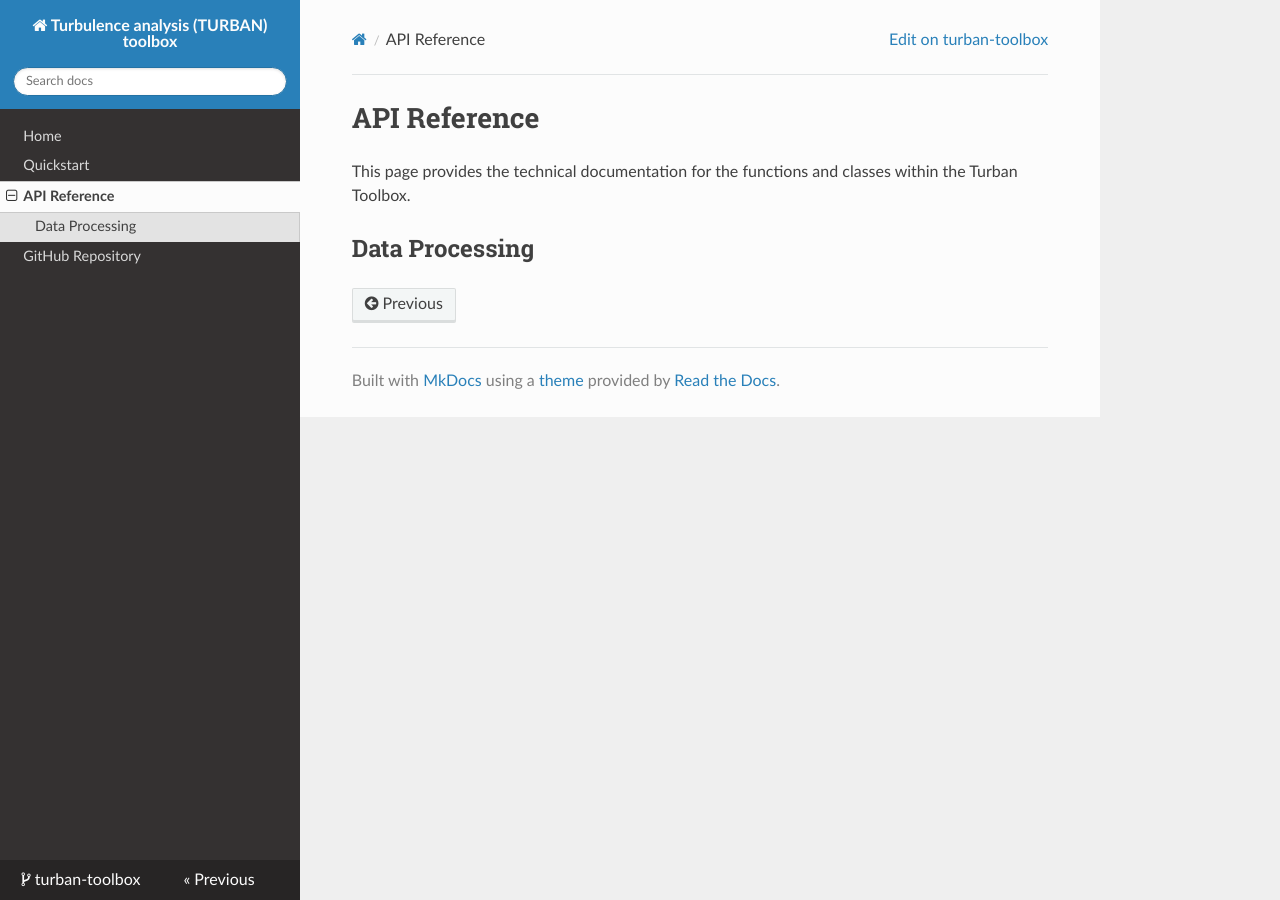
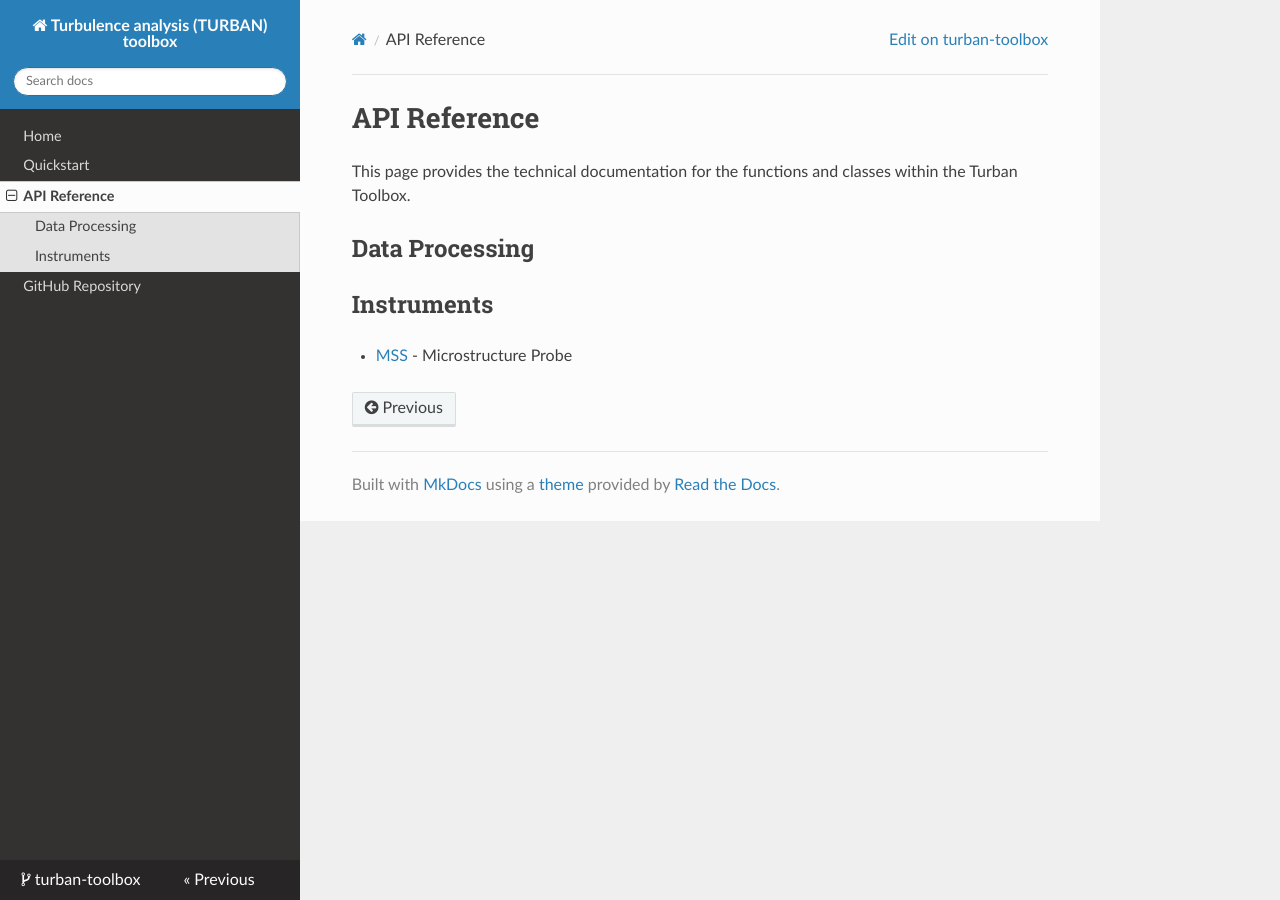
Before and after one commit to turban-toolbox/turban-toolbox, an MkDocs documentation site: the page built from docs/api.md, in a window 1280 px wide. Built offline with MkDocs 1.6.1, drawn with Linux system fonts in a browser that asks for light colours; nearby versions of some CDN libraries.

```diff
--- a/docs/api.md
+++ b/docs/api.md
@@ -4,10 +4,5 @@ This page provides the technical documentation for the functions and classes wit
 
 ## Data Processing
 
-
-<!-- ::: turban.turban
-    options:
-      docstring_style: numpy
-      show_root_heading: true
-      show_source: true
--->
+## Instruments
+* [MSS](instruments/mss/mss_index.md) - Microstructure Probe
```
